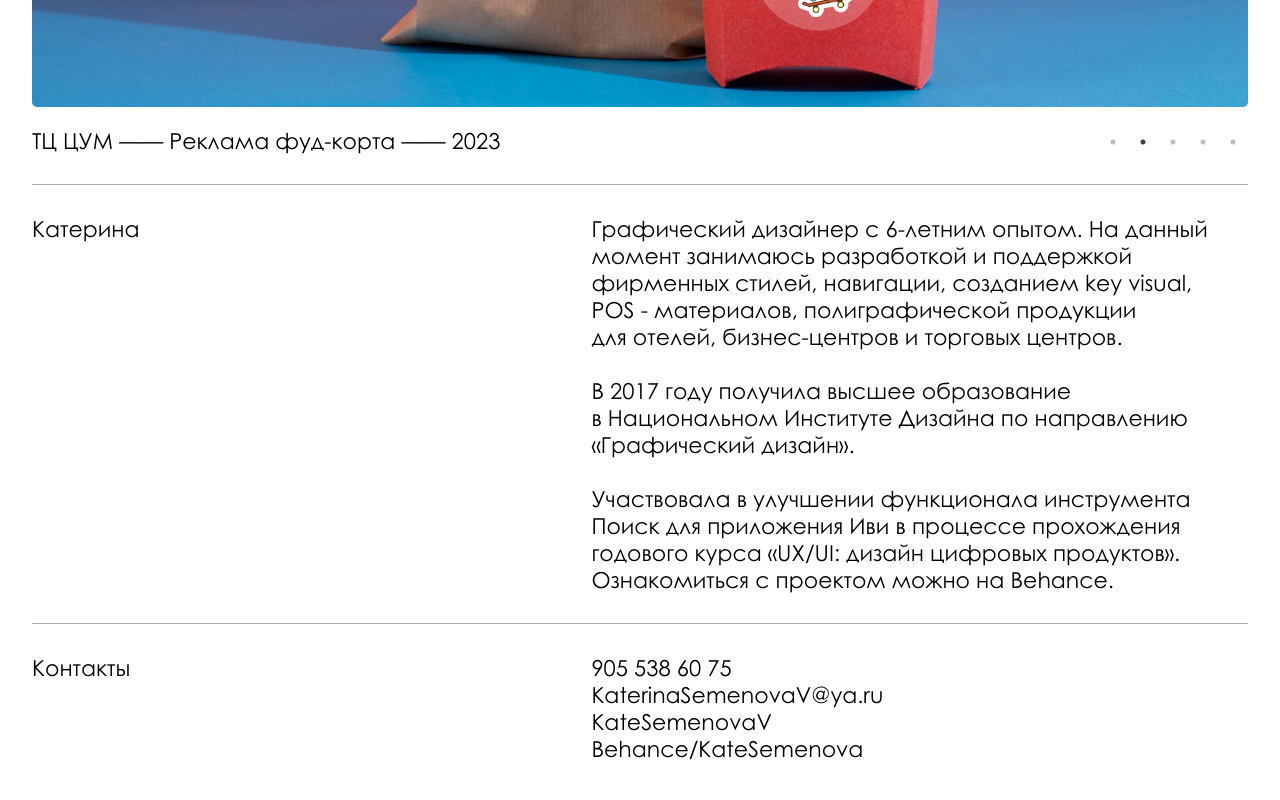
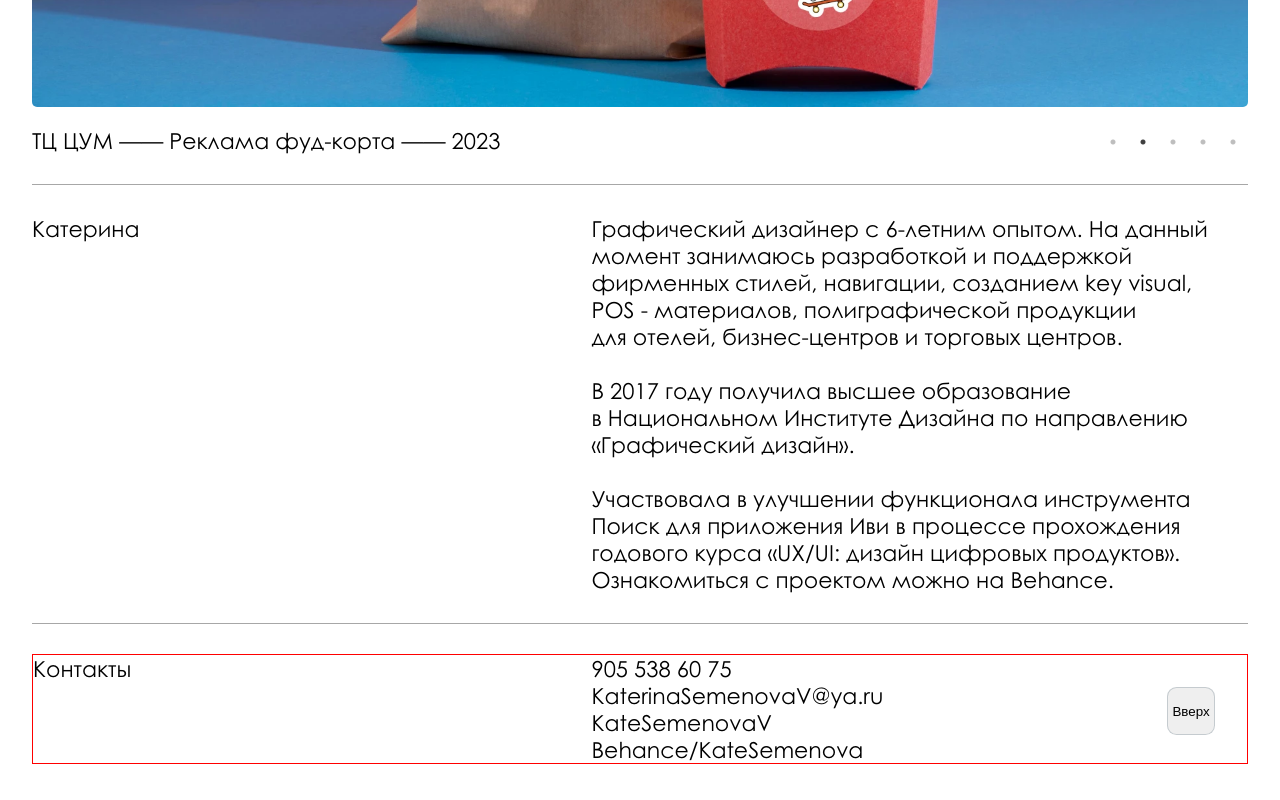
Before and after one commit to i0ji/p_semenova_next, a Next.js app: page / in a window 1280 px wide. Shown: the part 5873-6673 px from the top of the page. Built offline with nearby package versions, Linux system fonts and the light colour scheme.

Commit message:
feature: upscroll button

```diff
--- a/src/components/Footer/Footer.module.scss
+++ b/src/components/Footer/Footer.module.scss
@@ -28,7 +28,11 @@
   }
 
   &__contacts {
+
+    border: 1px solid red;
+
     @include flex(space-between, row);
+    position: relative;
 
     margin: 30px 0 80px 0;
 
--- a/src/components/Footer/Footer.tsx
+++ b/src/components/Footer/Footer.tsx
@@ -1,5 +1,9 @@
+'use client';
+
 import React from 'react';
 import styles from './Footer.module.scss';
+
+import ScrollButton from '@/components/ScrollButton/ScrollButton';
 
 export default function Footer() {
   return (
@@ -50,6 +54,7 @@ export default function Footer() {
             </a>
           </p>
         </div>
+        <ScrollButton />
       </div>
     </footer>
   );
--- /dev/null
+++ b/src/components/ScrollButton/ScrollButton.module.scss
@@ -0,0 +1,20 @@
+.scrollButton {
+  position: absolute;
+  top: 2rem;
+  right: 2rem;
+  z-index: 1000;
+
+  width: 3rem;
+  height: 3rem;
+
+  border-radius: 20%;
+  border: 1px solid rgba(34, 60, 80, 0.2);
+
+  transition: 1s all ease;
+}
+
+.scrollButton:hover,
+.scrollButton:active {
+  transform: scale(0.97);
+  opacity: .5;
+}
--- /dev/null
+++ b/src/components/ScrollButton/ScrollButton.tsx
@@ -0,0 +1,35 @@
+'use client';
+import { useState, useEffect } from 'react';
+import styles from './ScrollButton.module.scss';
+
+export default function ScrollButton() {
+  const [isVisible, setIsVisible] = useState(false);
+
+  const handleScroll = () => {
+    const scrollPosition = window.scrollY + window.innerHeight;
+    const documentHeight = document.documentElement.scrollHeight;
+
+    if (scrollPosition >= documentHeight - 10) {
+      setIsVisible(true);
+    } else {
+      setIsVisible(false);
+    }
+  };
+
+  const scrollToTop = () => {
+    window.scrollTo({ top: 0, behavior: 'smooth' });
+  };
+
+  useEffect(() => {
+    window.addEventListener('scroll', handleScroll);
+    return () => {
+      window.removeEventListener('scroll', handleScroll);
+    };
+  }, []);
+
+  return (
+    <button className={styles.scrollButton} onClick={scrollToTop}>
+      Вверх
+    </button>
+  );
+}
--- a/src/components/Slides/Slides.module.scss
+++ b/src/components/Slides/Slides.module.scss
@@ -28,7 +28,7 @@
       background-color: transparent;
 
       cursor: pointer;
-      transition: 1s all ease;
+      transition: 2s all ease;
       transform: translateY(-50%);
     }
 
```
